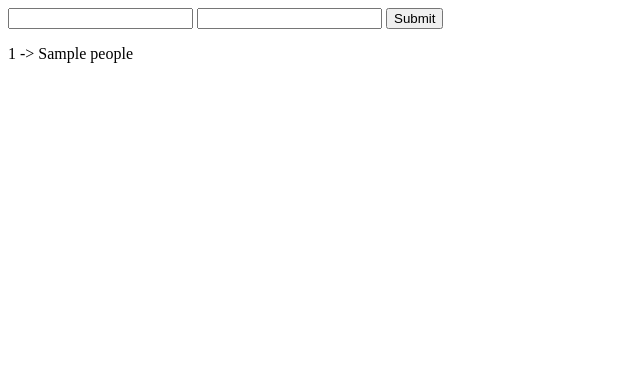
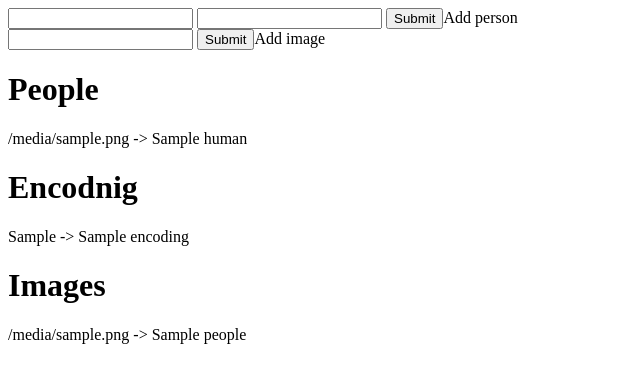
Before and after one commit to Ogochi/Face-Recognition, a Python web app: template flask/templates/images.html in a window 1280 px wide. Shown: the top 383 px of the page, without its empty margins (0-640 px from the left). Run offline with Jinja, Linux system fonts and the light colour scheme; the template is opened without the code that fills it: most values are stand-ins (such as "Sample title", 1, 10 or a date in 2020).

Commit message:
Added front

```diff
--- a/flask/templates/images.html
+++ b/flask/templates/images.html
@@ -1,11 +1,27 @@
 <!doctype html>
 
-<form action="/dodaj" method="POST">
-	<input type="text" name="id"></input>
- 	<input type="text" name="people"></input>
-	<input type="submit"></input>
+<form action="/add_person" method="POST">
+	<input type="text" name="image_url"></input>
+ 	<input type="text" name="person_name"></input>
+	<input type="submit">Add person</input>
 </form>
 
+
+<form action="/add_image" method="POST">
+	<input type="text" name="image_url"></input>
+	<input type="submit">Add image</input>
+</form>
+<h1> People</h1>
+{% for human in people %}
+<p> {{human.image_url}} -> {{human.person_name}} </p>
+{% endfor %}
+
+<h1> Encodnig</h1>
+{% for encoding in encodings %}
+<p> {{encoding.face_encoding}} -> {{encoding.person_name}} </p>
+{% endfor %}
+
+<h1> Images</h1>
 {% for image in images %}
-<p> {{image.id}} -> {{image.people}} </p>
+<p> {{image.image_url}} -> {{image.people}} </p>
 {% endfor %}
```
Also changed, not shown: flask/app.py (+7 -1 lines), README.md.
